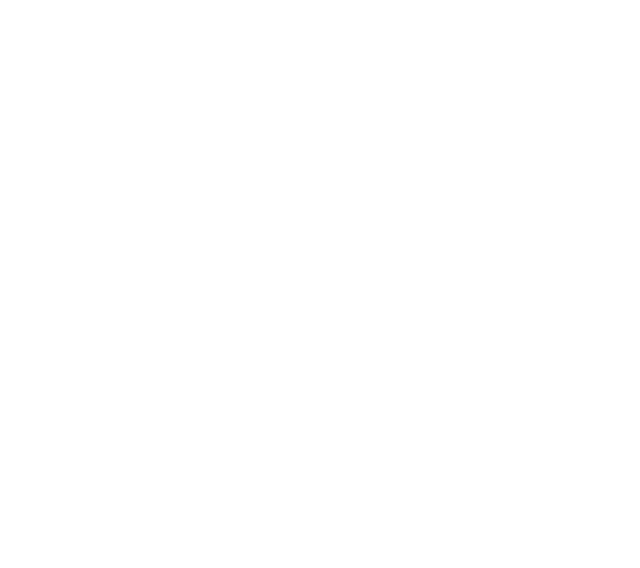
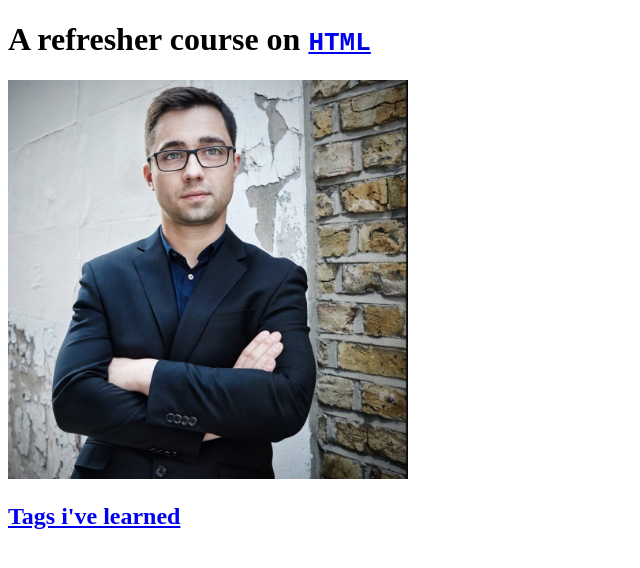
Before and after one commit to MichaelPetrov1990/learn_enough_html, a plain HTML site: page index.html in a window 1280 px wide. Shown: the whole page, without its empty margins (0-640 px from the left). Drawn offline with Linux system fonts and the light colour scheme.

Commit message:
added pic, new file with tags

```diff
--- a/index.html
+++ b/index.html
@@ -9,8 +9,9 @@
 </head>
 
 <body>
-
-
+  <h1>A refresher course on <code><a href="https://en.wikipedia.org/wiki/HTML">HTML</a></code></h1>
+  <img style="width: 400px;" src="images/fb_profile_pic.jpg" alt="An image of me!">
+  <h2><a href="tags.html">Tags i've learned</a></h2>
 </body>
 
 </html>
```
Also changed, not shown: tags.html (added, +3 -0 lines), images/fb_profile_pic.jpg (added).
